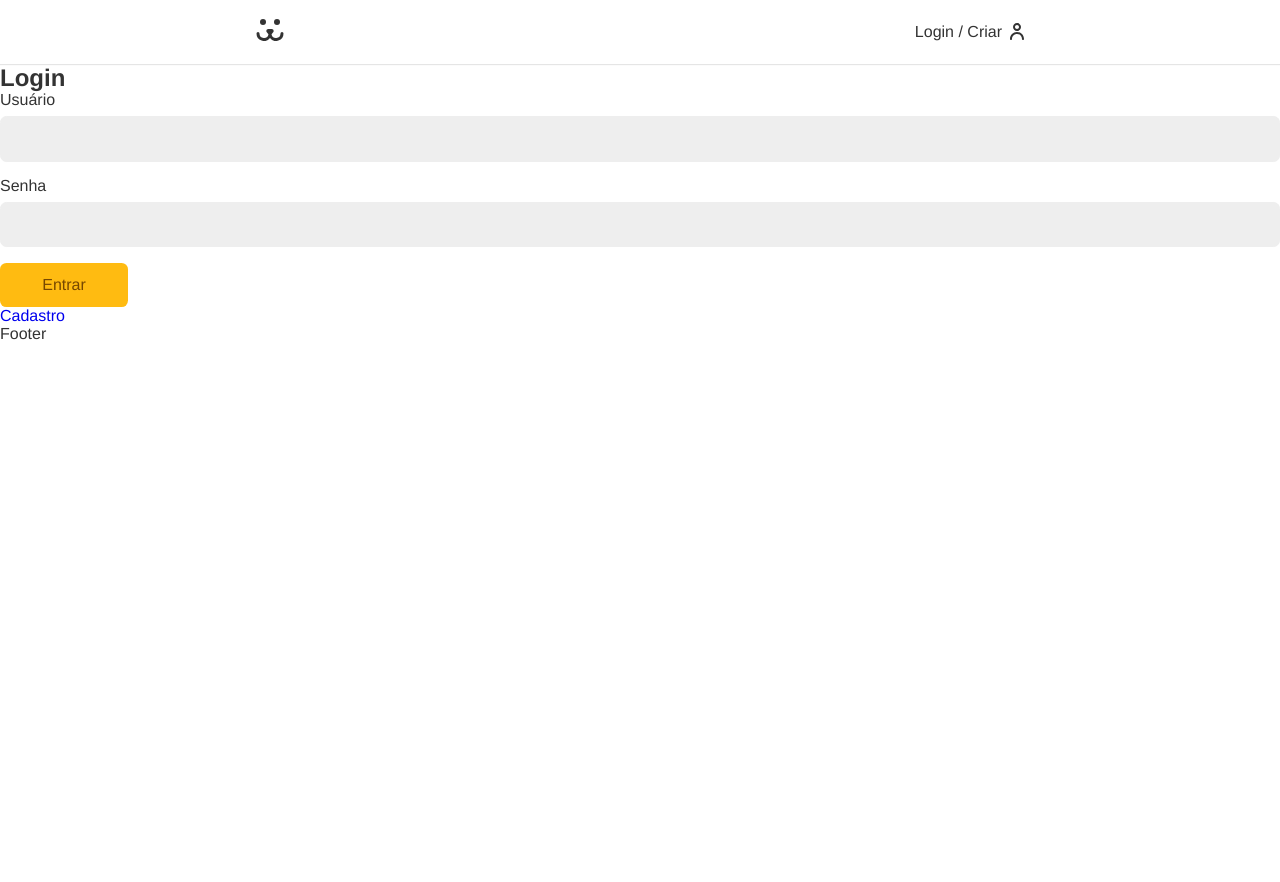
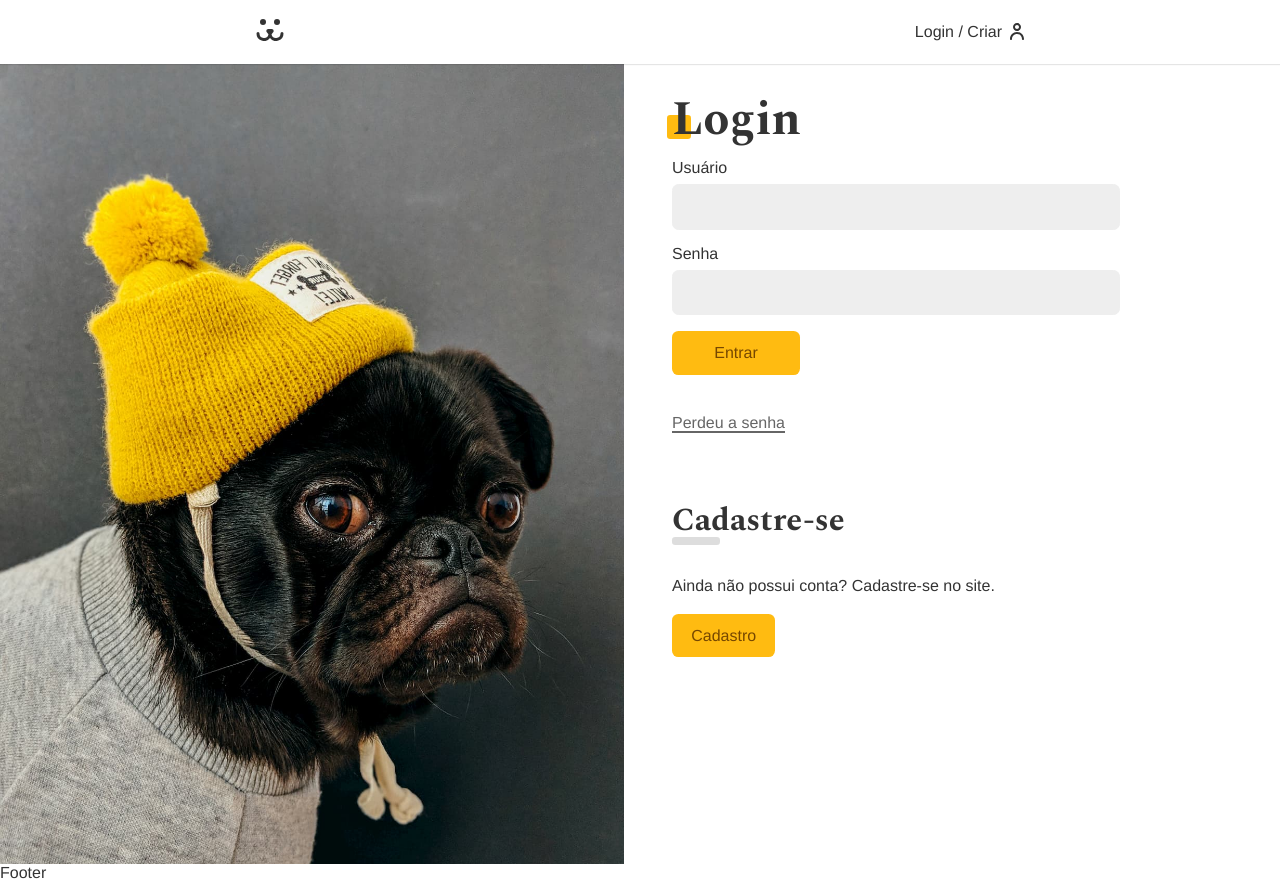
Before and after one commit to Fuuuzer/Dogs-Origamid, a React (Vite) app: page /login in a window 1280 px wide. Before the commit the page ends 800 px from the top, so only its background shows below. Built offline with nearby package versions, Linux system fonts and the light colour scheme.

Commit message:
login form styles

```diff
--- a/src/App.css
+++ b/src/App.css
@@ -1,3 +1,5 @@
+@import url("https://fonts.googleapis.com/css2?family=Spectral:ital,wght@0,200;0,300;0,400;0,500;0,600;0,700;0,800;1,200;1,300;1,400;1,500;1,600;1,700;1,800&display=swap");
+
 * {
   margin: 0;
   padding: 0;
@@ -37,4 +39,41 @@
 
 a {
   text-decoration: none;
+  color: #333;
 }
+
+.title {
+  font-family: var(--type-second);
+  font-weight: 700;
+  line-height: 1;
+  font-size: 3rem;
+  margin: 1rem 0;
+  position: relative;
+  z-index: 1;
+}
+
+.title::after {
+  content: "";
+  display: block;
+  width: 1.5rem;
+  height: 1.5rem;
+  background: #fb1;
+  position: absolute;
+  bottom: 5px;
+  left: -5px;
+  border-radius: 0.2rem;
+  z-index: -1;
+}
+
+.animeLeft {
+  opacity: 0;
+  transform: translateX(-20px);
+  animation: animeLeft 0.3s forwards;
+}
+
+@keyframes animeLeft {
+  to {
+    opacity: 1;
+    transform: initial;
+  }
+}
--- /dev/null
+++ b/src/Components/Helper/Error.jsx
@@ -0,0 +1,10 @@
+import React from 'react'
+
+const Error = ({ error }) => {
+  if (!error) return null
+  return (
+    <p style={{ color: '#f31', margin: '1rem 0' }}>{error}</p>
+  )
+}
+
+export default Error
--- a/src/Components/Login/Login.jsx
+++ b/src/Components/Login/Login.jsx
@@ -5,13 +5,15 @@
 import LoginPasswordLost from './LoginPasswordLost'
 import LoginPasswordReset from './LoginPasswordReset'
 import UserContext from '../../UserContext'
+import styles from './Login.module.css'
 
 const Login = () => {
   const { login } = React.useContext(UserContext)
 
   if (login === true) return <Navigate to='/conta' />
   return (
-    <div>
+    <section className={styles.login}>
+      <div className={styles.forms}>
         <Routes>
           <Route path='/' element={<LoginForm />} />
           <Route path='/criar' element={<LoginCreate />} />
@@ -19,6 +21,7 @@
           <Route path='/resetar' element={<LoginPasswordReset />} />
         </Routes>
       </div>
+    </section>
   )
 }
 
--- /dev/null
+++ b/src/Components/Login/Login.module.css
@@ -0,0 +1,27 @@
+.login {
+  display: grid;
+  grid-template-columns: 1fr 1fr;
+  min-height: 100vh;
+  gap: 2rem;
+}
+
+.login::before {
+  display: block;
+  content: "";
+  background: url("../../assets/login.jpg") no-repeat center center;
+  background-size: cover;
+}
+
+.forms {
+  max-width: 30rem;
+  padding: 1rem;
+}
+
+@media (max-width: 40rem) {
+  .login {
+    grid-template-columns: 1fr;
+  }
+  .login::before {
+    display: none;
+  }
+}
--- a/src/Components/Login/LoginForm.jsx
+++ b/src/Components/Login/LoginForm.jsx
@@ -4,6 +4,9 @@
 import Button from '../Forms/Button';
 import useForm from '../../Hooks/useForm';
 import { UserContext } from '../../UserContext'
+import Error from '../Helper/Error';
+import styles from './LoginForm.module.css';
+import stylesBtn from '../Forms/Button.module.css';
 
 const LoginForm = () => {
   const username = useForm();
@@ -19,16 +22,20 @@
   }
 
   return (
-    <section>
-      <h1>Login</h1>
-      <form action="" onSubmit={handleSubmit}>
+    <section className='animeLeft'>
+      <h1 className='title'>Login</h1>
+      <form className={styles.form} onSubmit={handleSubmit}>
         <Input label='Usuário' type='text' name='username' {...username} />
         <Input label='Senha' type='password' name='password' {...password} />
         {loading ? <Button disabled>Carregando...</Button> : <Button>Entrar</Button>}
-
-        {error && <p>{error}</p>}
+        <Error error={error} />
       </form>
-      <Link to='/login/criar'>Cadastro</Link>
+      <Link className={styles.perdeu} to='/login/perdeu'>Perdeu a senha</Link>
+      <div className={styles.cadastro}>
+        <h2 className={styles.subtitle}>Cadastre-se</h2>
+        <p>Ainda não possui conta? Cadastre-se no site.</p>
+        <Link className={stylesBtn.button} to='/login/criar'>Cadastro</Link>
+      </div>
     </section>
   )
 }
--- /dev/null
+++ b/src/Components/Login/LoginForm.module.css
@@ -0,0 +1,42 @@
+.form {
+  margin-bottom: 2rem;
+}
+
+.perdeu {
+  display: inline-block;
+  color: #666;
+  padding: 0.5rem 0;
+  line-height: 1;
+}
+
+.perdeu::after {
+  content: "";
+  height: 2px;
+  width: 100%;
+  background: currentColor;
+  display: block;
+}
+
+.cadastro {
+  margin-top: 4rem;
+}
+
+.cadastro p {
+  margin-top: 2rem;
+  margin-bottom: 2rem;
+}
+
+.subtitle {
+  font-family: var(--type-second);
+  line-height: 1;
+  font-size: 2rem;
+}
+
+.subtitle::after {
+  content: "";
+  display: block;
+  background-color: #ddd;
+  height: 0.5rem;
+  width: 3rem;
+  border-radius: 0.2rem;
+}
```
Lines whose indentation alone changed are shown as unchanged.
